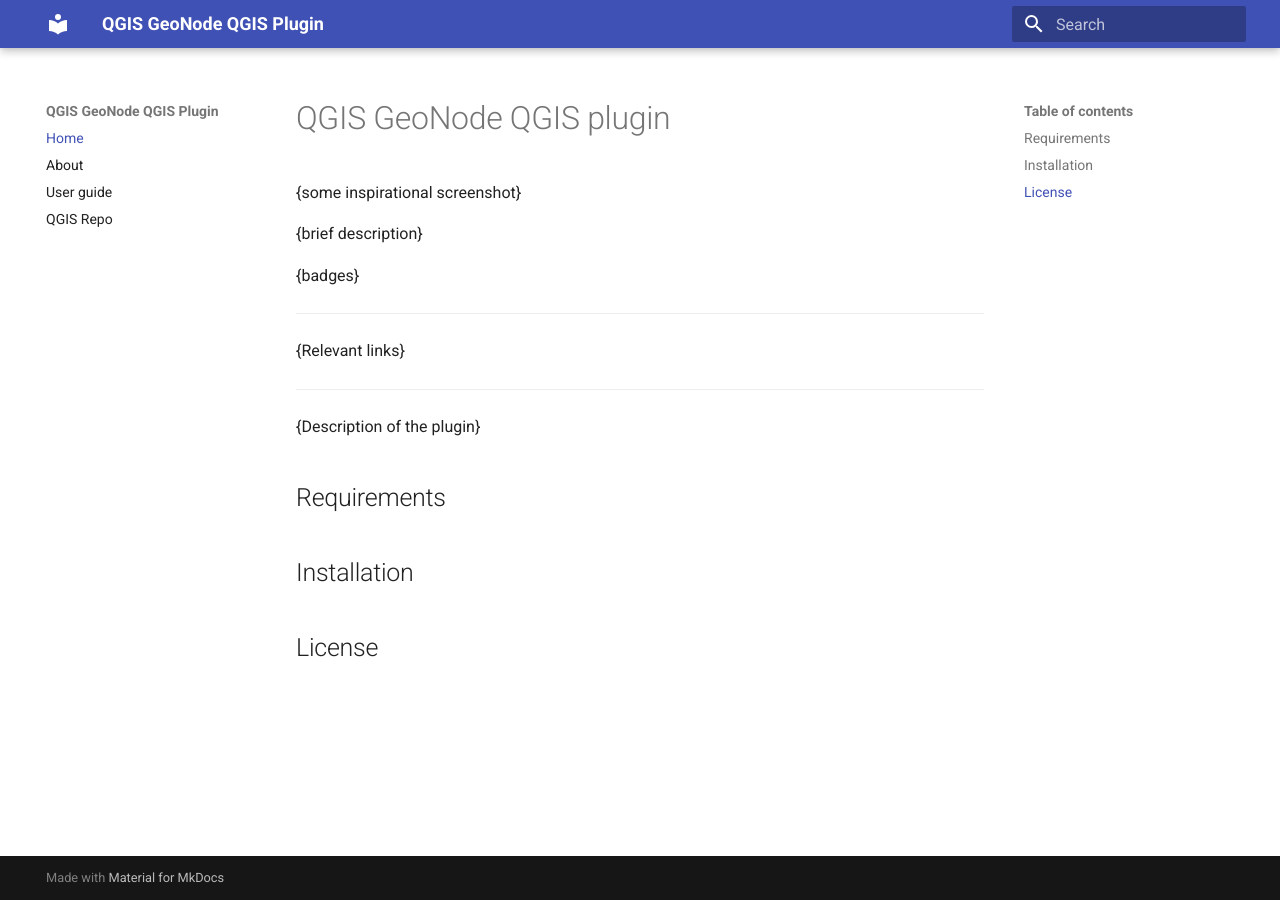
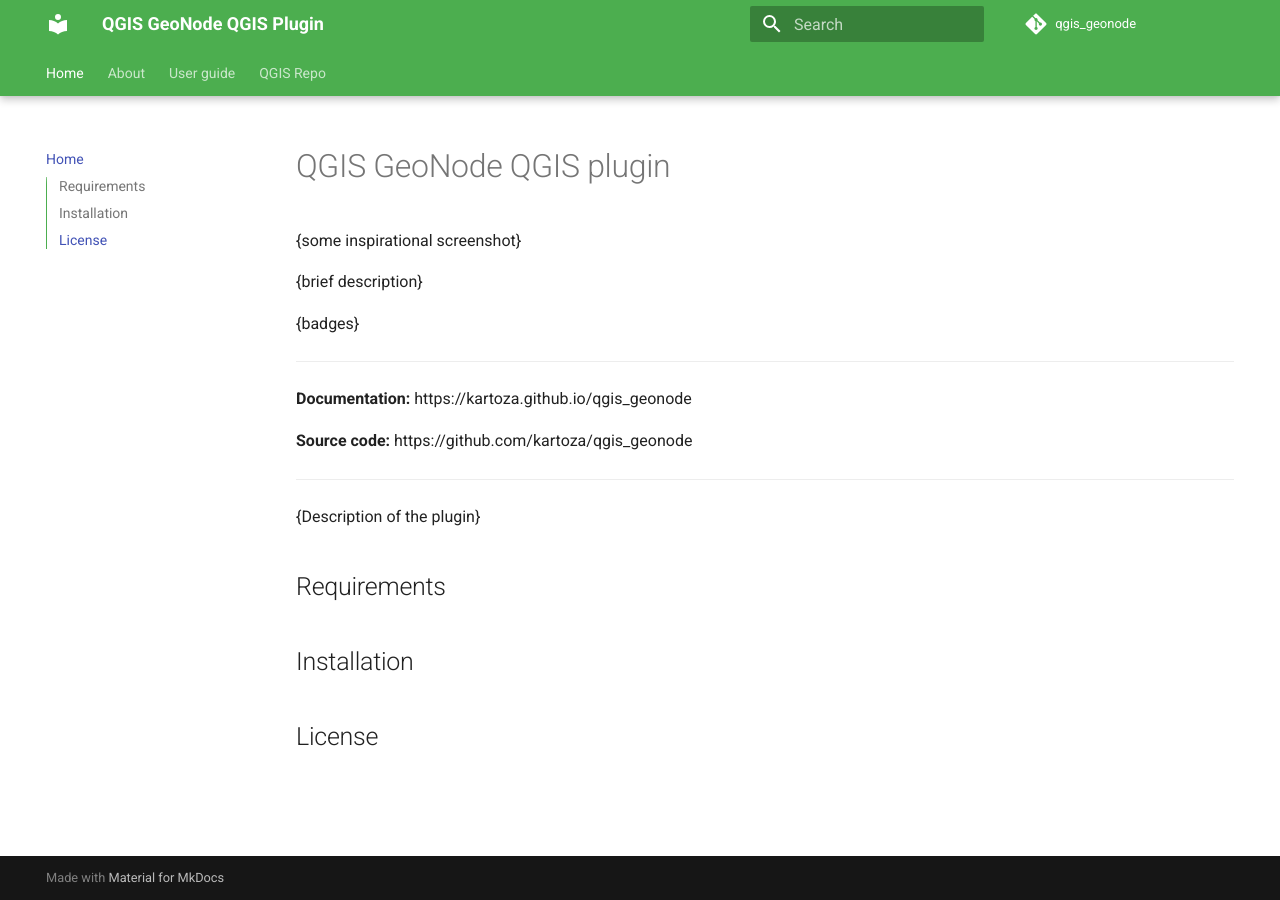
Before and after one commit to GeoNode/QGISGeoNodePlugin, an MkDocs documentation site: the page built from docs/index.md, in a window 1280 px wide. Built offline with MkDocs 1.6.1 and Material for MkDocs 9.7.7, drawn with Linux system fonts in a browser that asks for light colours; comment, search, counter and statistics services are not loaded.

Commit message:
Add links to repo and docs and customize docs site a bit (#46)

```diff
--- a/docs/index.md
+++ b/docs/index.md
@@ -8,7 +8,9 @@
 
 ---
 
-{Relevant links}
+**Documentation:** https://kartoza.github.io/qgis_geonode
+
+**Source code:** https://github.com/kartoza/qgis_geonode
 
 ---
 
--- a/mkdocs.yml
+++ b/mkdocs.yml
@@ -1,4 +1,11 @@
 site_name: QGIS GeoNode QGIS Plugin
+
+repo_url: https://github.com/kartoza/qgis_geonode
+repo_name: qgis_geonode
+
+site_description: QGIS GeoNode plugin
+
+site_author: Kartoza
 
 nav:
   - Home: 'index.md'
@@ -8,3 +15,20 @@
 
 theme:
   name: material
+  palette:
+    primary: green
+    accent: purple
+    scheme: preference
+  features:
+    - navigation.tabs
+    - navigation.tabs.sticky
+    - toc.integrate
+  icon:
+    - repo: fontawesome/brands/github
+
+markdown_extensions:
+  - toc:
+      permalink: true
+
+plugins:
+  - search
```
Also changed, not shown: 1 other file.
